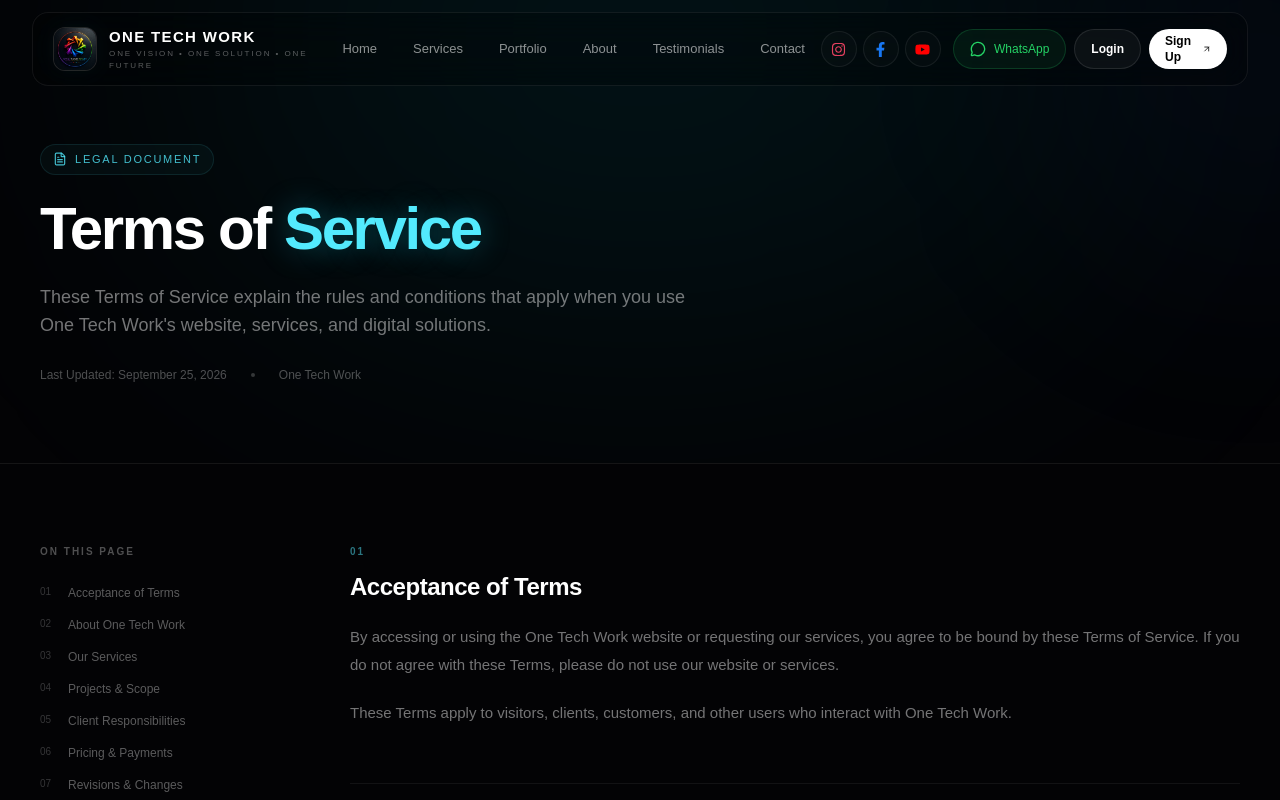
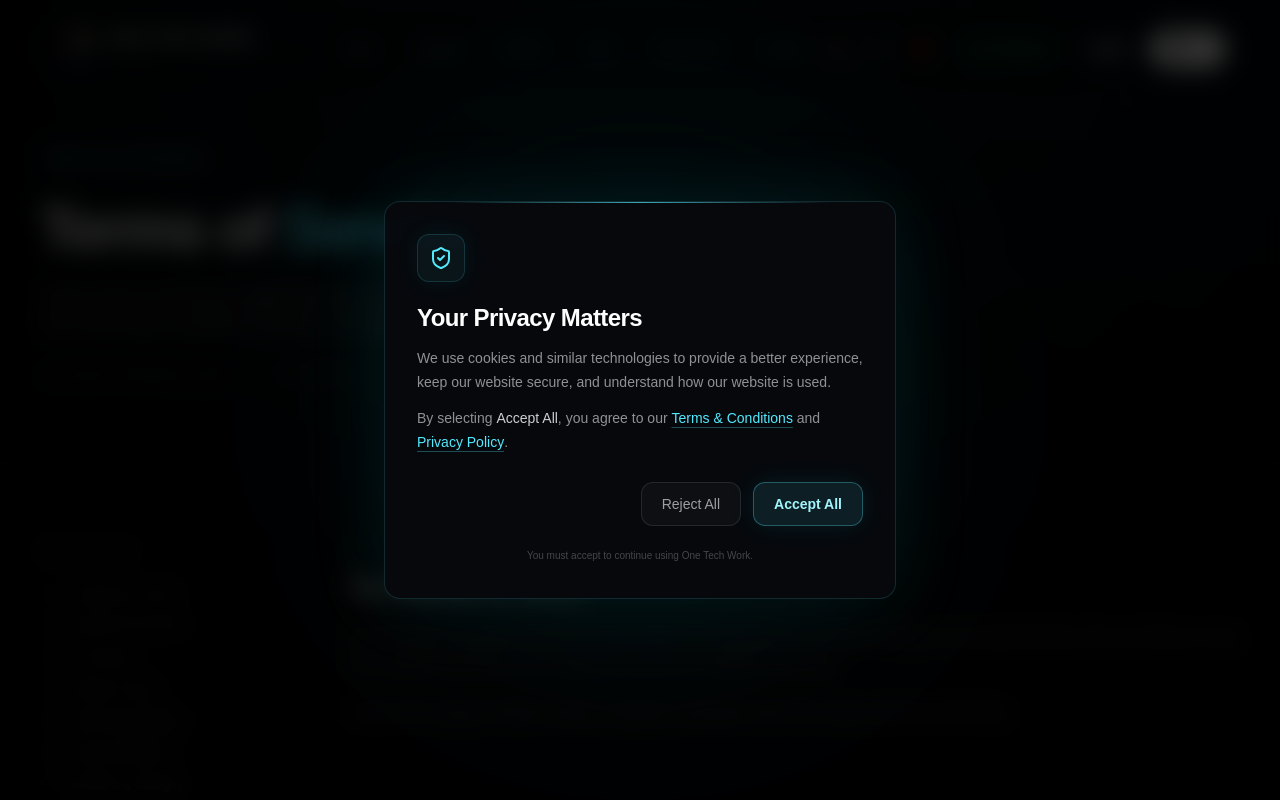
Before and after one commit to OneTechWork/one-tech-work, a Next.js app: page /terms in a window 1280 px wide. Shown: the top 800 px of the page. Built offline with nearby package versions, Linux system fonts and the light colour scheme.

Commit message:
Update layout.tsx

```diff
--- a/app/layout.tsx
+++ b/app/layout.tsx
@@ -4,6 +4,7 @@
 
 import "./globals.css";
 import Navbar from "./components/Navbar";
+import ConsentPopup from "./components/ConsentPopup";
 
 const GA_MEASUREMENT_ID = "G-6B8S08C0QL";
 
@@ -125,6 +126,9 @@
           {children}
         </main>
 
+        {/* Global Consent Popup */}
+        <ConsentPopup />
+
         {/* Google Analytics */}
         <Script
           src={`https://www.googletagmanager.com/gtag/js?id=${GA_MEASUREMENT_ID}`}
```
